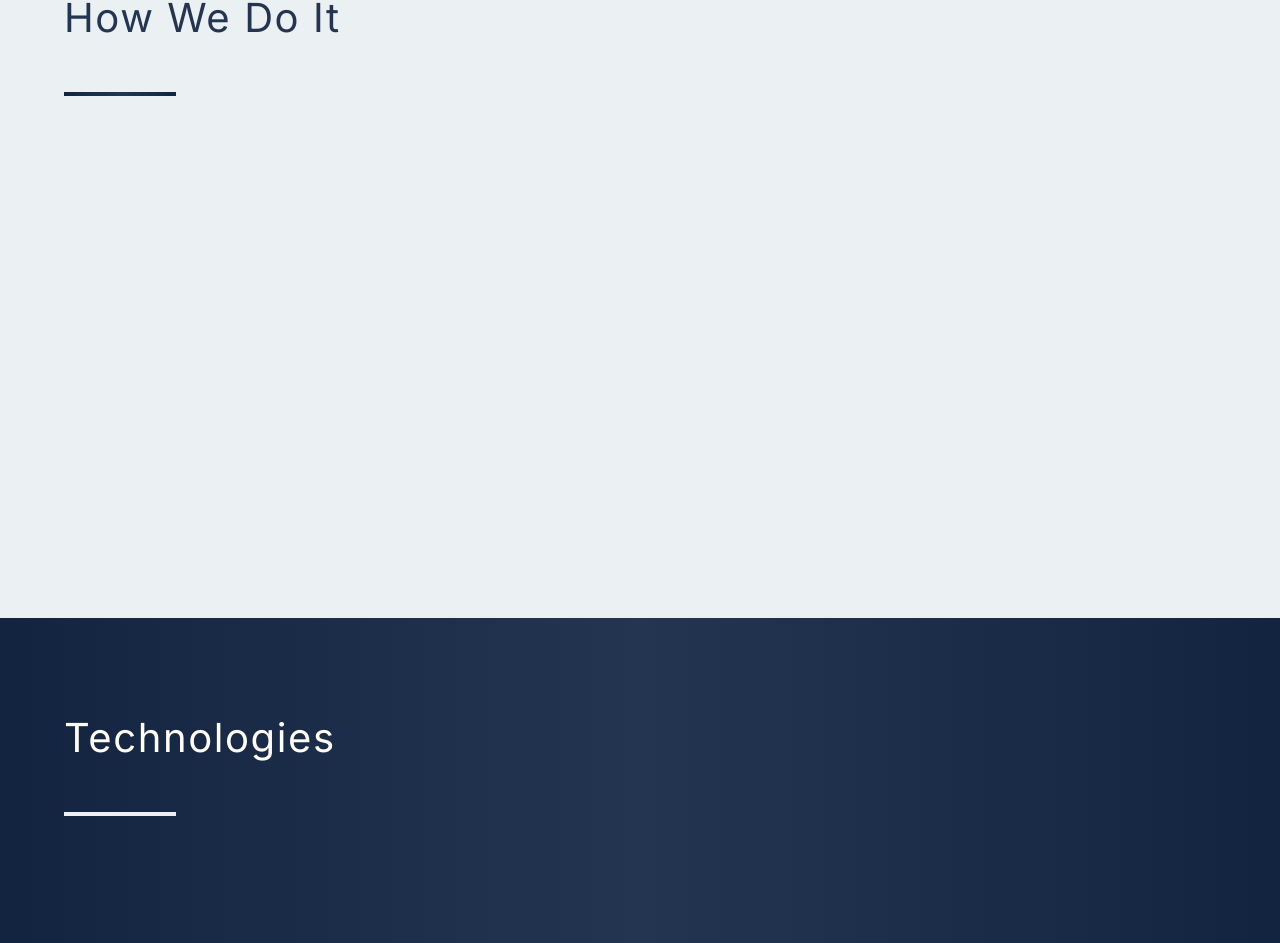
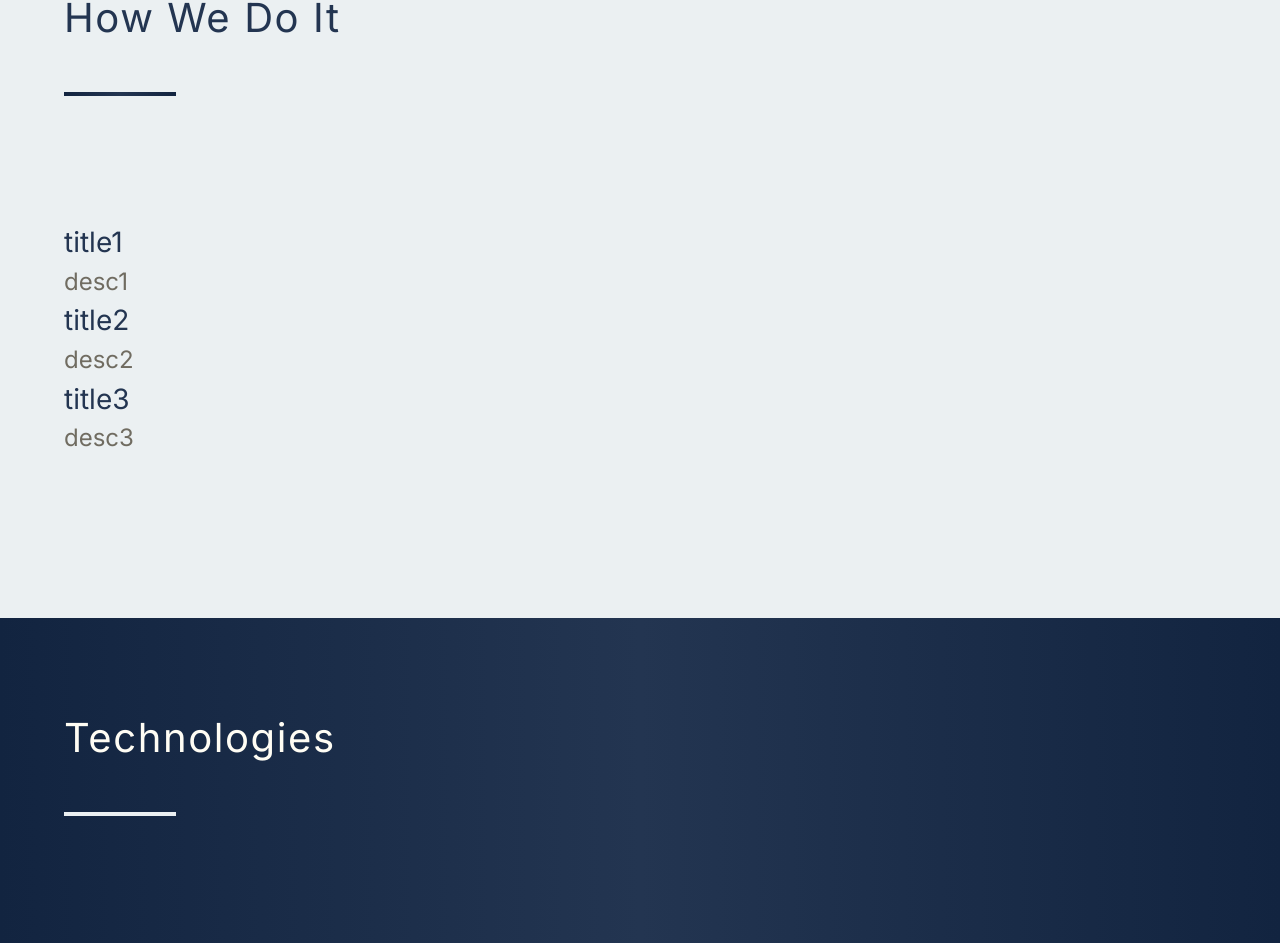
Before and after one commit to genepaolo/weaverry, a React (Create React App) app: page / in a window 1280 px wide. Shown: the part 2410-3353 px from the top of the page. Built offline with nearby package versions, Linux system fonts and the light colour scheme.

Commit message:
hwdi start

```diff
--- a/src/components/Body/HWDI/HWDI.jsx
+++ b/src/components/Body/HWDI/HWDI.jsx
@@ -1,7 +1,49 @@
+import {useState, useEffect} from "react";
+import HWDICard from "./HWDICard";
+import {hwdiInfo} from "./HWDIJSON";
+
 function HWDI(){
+
+    const [selected, setSelected] = useState(-1);
+    const imgs = hwdiInfo.map((x) => x.img);
+
+    useEffect(()=>{
+        console.log(selected);
+        if(selected>=0 && selected<imgs.length){
+            for(let i = 0;i<hwdiInfo.length;i++){
+                const div = document.getElementById("hwdicard" + i);
+                if(selected==i){
+                    div.style.color = "red";
+                }else{
+                    div.style.color = "blue";
+                }
+            }
+        }
+
+    },[selected]);
+
+    function handleClick(i){
+        setSelected(i);
+    }
+
     return(
-    <div>
+    <div className="wbody__content__section__container hwdi">
+        {
+            hwdiInfo.map((x,i) => {
+                return(
+                    <div onClick={() => handleClick(i)} key={"click-" + i}>
+                        <HWDICard
+                        title={x.title}
+                        info={x.desc}
+                        index={i}
+                        id={"hwdicard" + i}
+                        key={"hwdikey" + i}
+                        />
+                    </div>
 
+                );
+            })
+        }
     </div>);
 }
 
--- /dev/null
+++ b/src/components/Body/HWDI/HWDICard.jsx
@@ -0,0 +1,10 @@
+function HWDICard(props){
+    return(
+        <div className="hwdi__card" id={props.id}>
+            <h3 className="hwdi__card--title">{props.title}</h3>
+            <h4 className="hwdi__card--info">{props.info}</h4>
+        </div>
+    );
+}
+
+export default HWDICard;
--- /dev/null
+++ b/src/components/Body/HWDI/HWDIJSON.js
@@ -0,0 +1,17 @@
+export const hwdiInfo = [
+    {
+        title:  "title1",
+        desc:   "desc1",
+        img: require("../../../resources/lottie/104354-dimagital-media-technologies-pvt-ltd.json")
+    },
+    {
+        title:  "title2",
+        desc:   "desc2",
+        img: require("../../../resources/lottie/76220-technology.json")
+    },
+    {
+        title:  "title3",
+        desc:   "desc3",
+        img: require("../../../resources/lottie/104354-dimagital-media-technologies-pvt-ltd.json")
+    }
+];
--- a/src/components/Body/Services/Services.jsx
+++ b/src/components/Body/Services/Services.jsx
@@ -1,8 +1,6 @@
 import {useState, useEffect} from "react";
-import ServiceCard from "./ServiceCard";
 import { serviceInfo } from "./ServiceJSON";
 import Lottie from "lottie-react";
-import anim1 from "../../../resources/lottie/104354-dimagital-media-technologies-pvt-ltd.json";
 import variables from "../../../sass/abstract/_variables.scss";
 
 function Services(){
```
